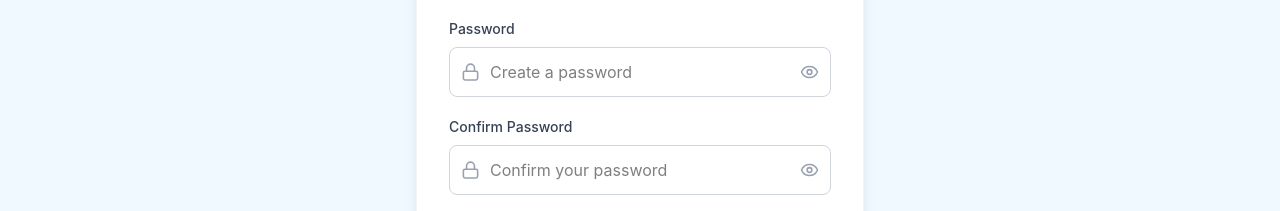
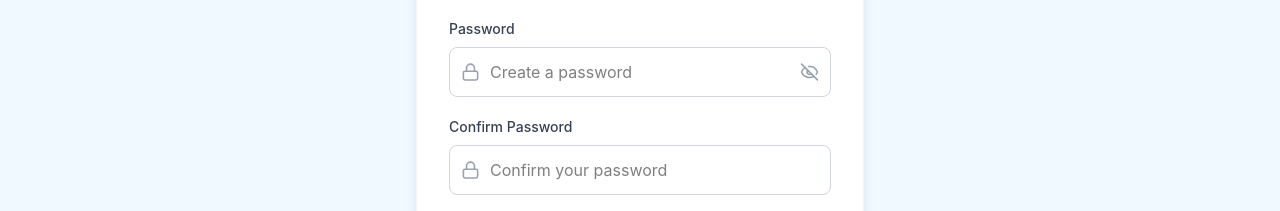
Before and after one commit to Ayomide383/SkyShop, a React (Vite) app: page /signup in a window 1280 px wide. Both pictures are taken after a click on the button 809 px from the left and 661 px from the top of the page. Shown: the part 589-800 px from the top of the page. Built offline with nearby package versions, Linux system fonts and the light colour scheme; no server answers.

Commit message:
Small Changes

```diff
--- a/src/pages/SignUp.jsx
+++ b/src/pages/SignUp.jsx
@@ -6,6 +6,7 @@ import { supabase } from '../lib/supabase';
 
 export default function SignUp() {
   const navigate = useNavigate();
+  const [showPassword, setShowPassword] = useState(false);
 
 const [formData, setFormData] = useState({
   fullName: '',
@@ -211,16 +212,21 @@ const [loading, setLoading] = useState(false);
                       password: e.target.value,
                     })
                   }
-                  type="password"
+                  type={showPassword ? 'text' : 'password'}
                   placeholder="Create a password"
                   className="w-full rounded-lg border border-gray-300 py-3 pl-10 pr-10 outline-none focus:border-sky-500 focus:ring-2 focus:ring-sky-100"
                 />
 
                 <button
                   type="button"
+                  onClick={() => setShowPassword(!showPassword)}
                   className="absolute right-3 top-1/2 -translate-y-1/2 text-gray-400"
                 >
-                  <Eye size={19} />
+                  {showPassword ? (
+                    <EyeOff size={19} />
+                  ) : (
+                    <Eye size={19} />
+                  )}
                 </button>
               </div>
             </div>
@@ -245,17 +251,17 @@ const [loading, setLoading] = useState(false);
                       confirmPassword: e.target.value,
                     })
                   }
-                  type="password"
+                  type={showPassword ? 'text' : 'password'}
                   placeholder="Confirm your password"
                   className="w-full rounded-lg border border-gray-300 py-3 pl-10 pr-10 outline-none focus:border-sky-500 focus:ring-2 focus:ring-sky-100"
                 />
 
-                <button
+                {/*} <button
                   type="button"
                   className="absolute right-3 top-1/2 -translate-y-1/2 text-gray-400"
                 >
                   <Eye size={19} />
-                </button>
+                </button>*/}
               </div>
             </div>
 
```
Also changed, not shown: public/1.png (deleted).
